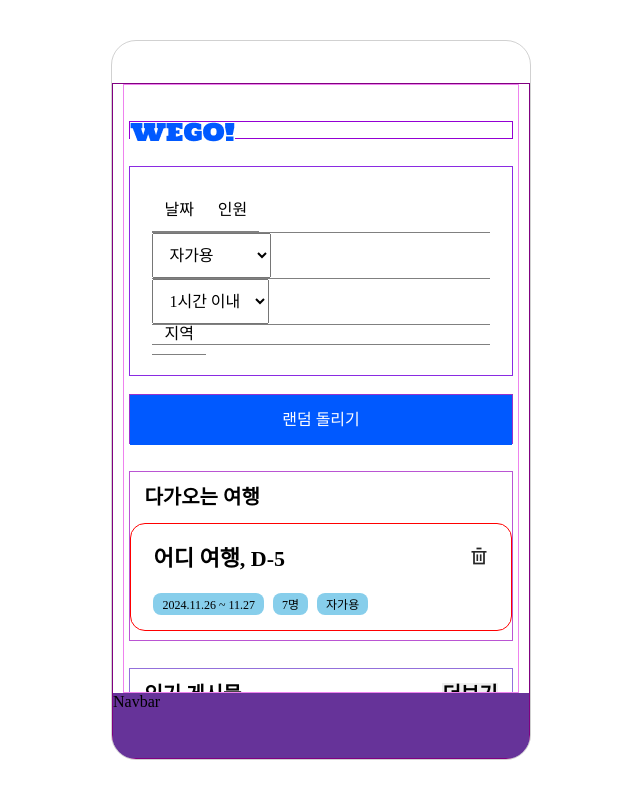
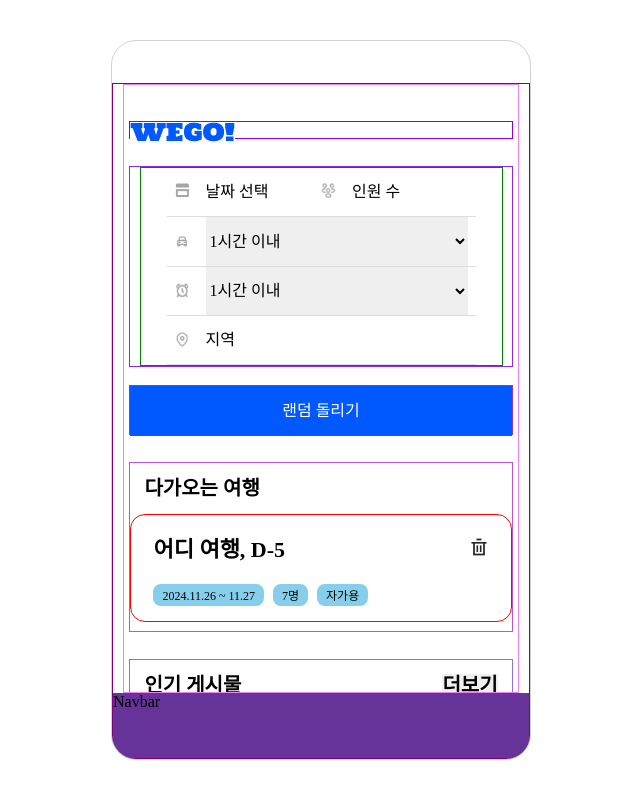
Before and after one commit to UMC-WEGO/WEGO_FE_React, a React (Vite) app in the folder WEGO_FE/: page /home in a window 1280 px wide. Shown: the whole page, without its empty margins (319-959 px from the left). Built offline with nearby package versions, Linux system fonts and the light colour scheme; a web font is replaced by a local one.

Commit message:
feat: 홈화면 여행조건 선택창 디자인 구현

```diff
--- a/WEGO_FE/src/components/feat2/DestinationFilter.tsx
+++ b/WEGO_FE/src/components/feat2/DestinationFilter.tsx
@@ -1,52 +1,97 @@
 import styled from "styled-components";
+
+import calender_icon from "../../images/feat2/calendar_icon.png";
+import people_icon from "../../images/feat2/group_people_icon.png";
+import car_icon from "../../images/feat2/car_icon.png";
+import clock_icon from "../../images/feat2/alarm_icon.png";
+import pin_icon from "../../images/feat2/map_pin_icon.png";
 // 여행 조건 선택하는 부분
 
+const FilterBox = styled.div`
+  width: 363px;
+  height: auto;
+
+  display: flex;
+  flex-direction: column;
+  align-items: center;
+
+  border: 1px solid green;
+  background-color: #fff;
+`
+
 const BottomSheetItem = styled.label`
-  padding: 12px;
-  border-bottom: 1px solid gray;
+
 `
+
 const ToggleItem = styled.select`
-  padding: 12px;
-  border-bottom: 1px solid gary;
+  border: none;
+
+  width: 100%;
+  height: 100%;
 `
-const SelectorRow1 = styled.div`
-  border-bottom: 1px solid gray;
+
+const SelectorRow = styled.div`
+  flex: 1;
+
   display: flex;
+  align-items: center;
+
+  width: 309px;
+  padding-left: 8px;
+  padding-right: 8px;
+
+  border-bottom: 1px solid #ddd;
 `
-const SelectorRow2 = styled.div`
-  border-bottom: 1px solid gray;
+
+const Label = styled.label`
+    flex: 1;
+
+    display: flex;
 `
-const SelectorRow3 = styled.div`
-  border-bottom: 1px solid gray;
+
+const IconImg = styled.img`
+    width: 14px;
+    height: 15px;
+
+    margin-right: 17px;
 `
-const SelectorRow4 = styled.div`
-  border-bottom: 1px solid gray;
-`
+
 
 const DestinationFilter = () => {
     return(
         <>
-            <SelectorRow1>
-              <BottomSheetItem>날짜</BottomSheetItem>
-              <BottomSheetItem>인원</BottomSheetItem>
-            </SelectorRow1>
-            <SelectorRow2>
-              <ToggleItem>
-                <option value="car">자가용</option>
-                <option value="bus">버스</option>
-                <option value="KTX">기차(KTX)</option>
-              </ToggleItem>
-            </SelectorRow2>
-            <SelectorRow3>
+          <FilterBox>
+            <SelectorRow>
+              <Label>
+                <IconImg src={calender_icon}/>
+                <div>날짜 선택</div>
+              </Label>
+              <Label>
+                <IconImg src={people_icon}/>
+                <div>인원 수</div>
+              </Label>
+            </SelectorRow>
+            <SelectorRow>
+              <IconImg src={car_icon}/>
               <ToggleItem>
                 <option value="1">1시간 이내</option>
                 <option value="2">2시간 이내</option>
                 <option value="3">3시간 이내</option>
               </ToggleItem>
-            </SelectorRow3>
-            <SelectorRow4>
+            </SelectorRow>
+            <SelectorRow>
+              <IconImg src={clock_icon}/>
+              <ToggleItem>
+                <option value="1">1시간 이내</option>
+                <option value="2">2시간 이내</option>
+                <option value="3">3시간 이내</option>
+              </ToggleItem>
+            </SelectorRow>
+            <SelectorRow>
+              <IconImg src={pin_icon}/>
               <BottomSheetItem>지역</BottomSheetItem>
-            </SelectorRow4>
+            </SelectorRow>
+          </FilterBox>
         </>
     )
 }
--- a/WEGO_FE/src/pages/feat_2/home/HomePage.tsx
+++ b/WEGO_FE/src/pages/feat_2/home/HomePage.tsx
@@ -57,10 +57,11 @@ const LogoContainer = styled.div`
 // 여행 조건 선택 영역
 const SelectorContainer = styled.div`
   margin: 5px;
+  margin-top: 27px;
+  height: 201px;
 
-  padding: 22px;
-  margin-top: 27px;
-  height: 210px;
+  display: flex;
+  justify-content: center;
 
   border: 1px solid blueviolet;
 `
```
Also changed, not shown: WEGO_FE/src/components/feat2/Toggle.tsx (added).
